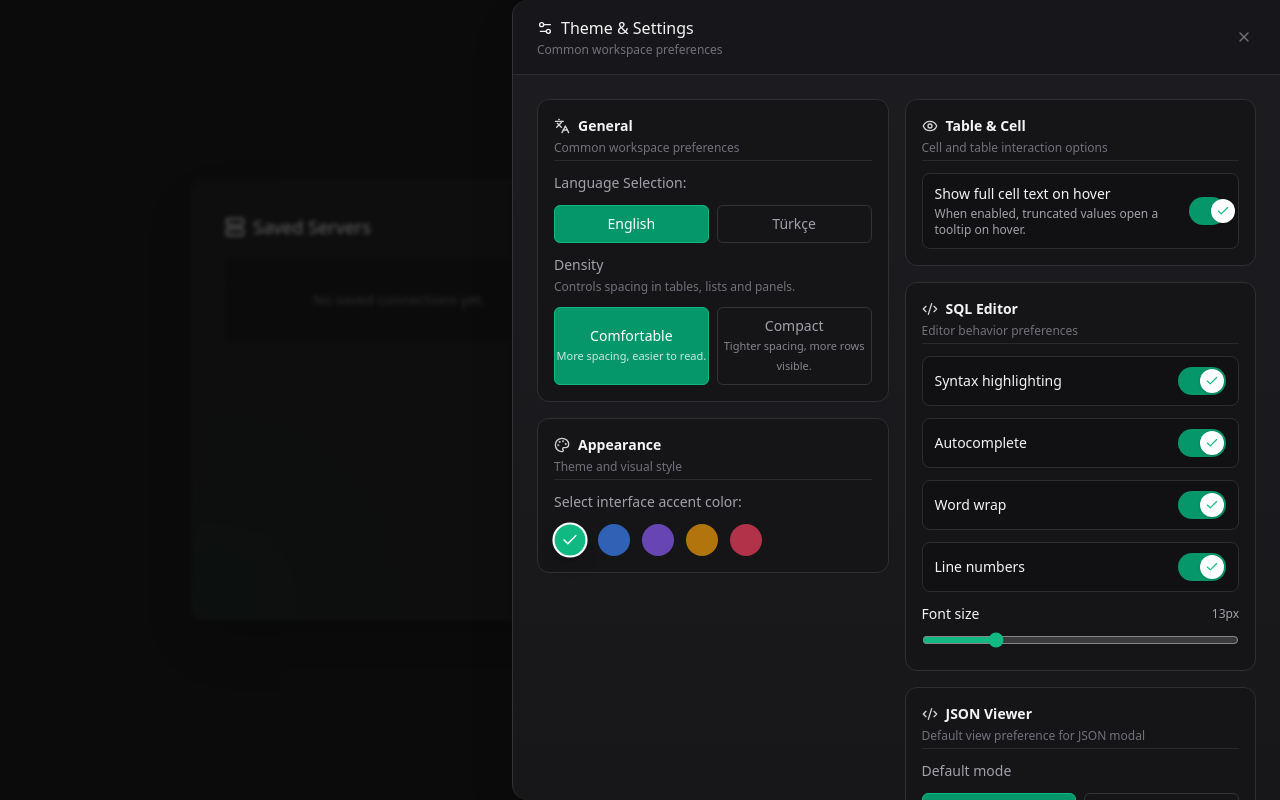
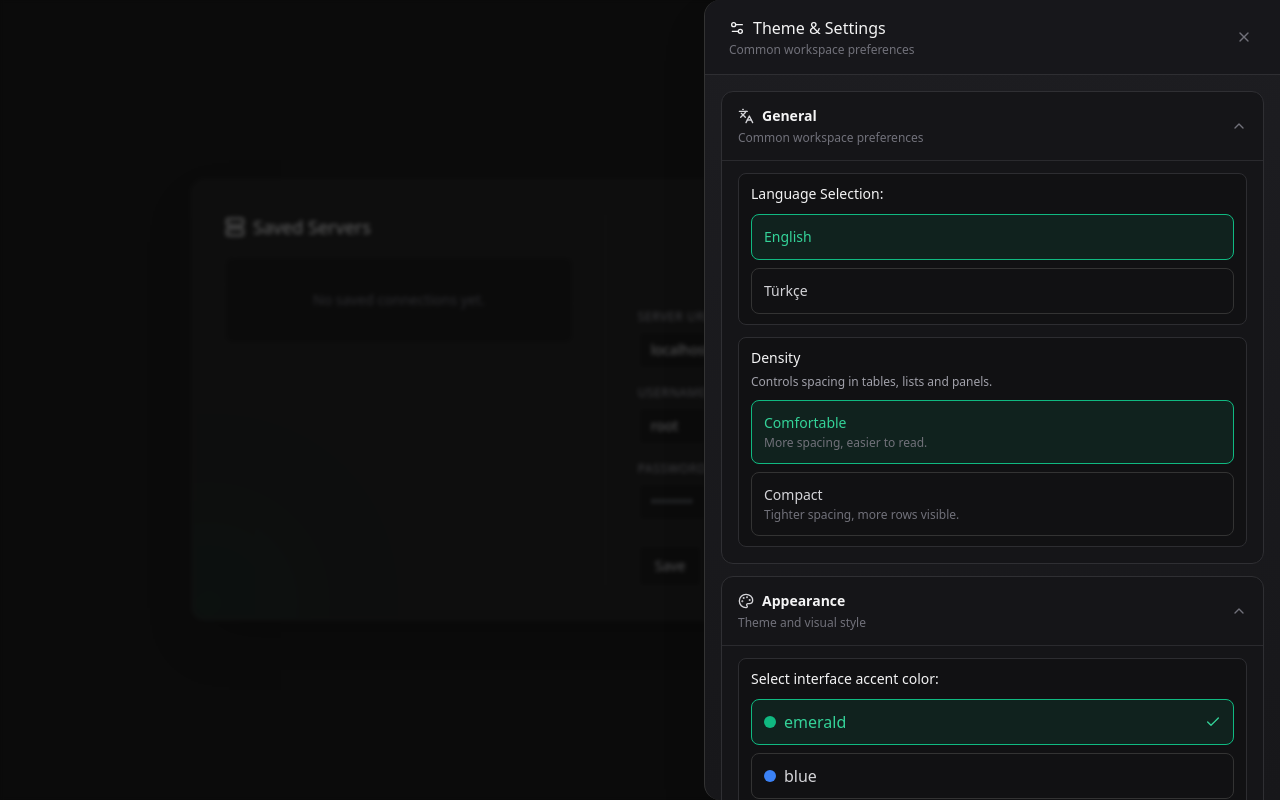
Before and after one commit to Netsper/OneDB, a React (Vite) app in the folder frontend/: page / in a window 1280 px wide. Both pictures are taken after a click on the button "Theme & Settings". Built offline with nearby package versions, Linux system fonts and the light colour scheme.

Commit message:
settings: redesign drawer into vertical accordion layout

```diff
--- a/frontend/src/components/modals/SettingsModal.jsx
+++ b/frontend/src/components/modals/SettingsModal.jsx
@@ -1,47 +1,98 @@
-import React, { useEffect, useState } from 'react';
-import { Check, Code2, Eye, Languages, Palette, Settings2, X } from 'lucide-react';
+import React, { useEffect, useMemo, useState } from 'react';
+import {
+  Check,
+  ChevronDown,
+  Code2,
+  Eye,
+  Languages,
+  Palette,
+  Settings2,
+  SlidersHorizontal,
+  X,
+} from 'lucide-react';
 
-function Section({ icon: Icon, title, description, children }) {
+function AccordionSection({ icon: Icon, title, description, isOpen, onToggle, children }) {
   return (
-    <section className="rounded-xl border border-[#2f2f33] bg-[#151518] p-4 space-y-3">
-      <header className="space-y-1 pb-1 border-b border-[#2a2a2e]">
+    <section className="rounded-xl border border-[#2f2f33] bg-[#151518] overflow-hidden">
+      <button
+        type="button"
+        onClick={onToggle}
+        className="w-full px-4 py-3.5 flex items-center justify-between text-left hover:bg-[#1b1b1f] transition-colors"
+      >
+        <div className="min-w-0">
           <h4 className="text-sm font-semibold text-zinc-100 flex items-center gap-2">
-          <Icon className="w-4 h-4 text-zinc-300" />
-          {title}
+            <Icon className="w-4 h-4 text-zinc-300 shrink-0" />
+            <span className="truncate">{title}</span>
           </h4>
-        {description && <p className="text-xs text-zinc-500">{description}</p>}
-      </header>
-      <div className="space-y-3">{children}</div>
+          {description ? <p className="text-xs text-zinc-500 mt-1">{description}</p> : null}
+        </div>
+        <ChevronDown
+          className={`w-4 h-4 text-zinc-500 transition-transform shrink-0 ${
+            isOpen ? 'rotate-180' : ''
+          }`}
+        />
+      </button>
+
+      {isOpen ? <div className="px-4 pb-4 border-t border-[#2a2a2e] space-y-3 pt-3">{children}</div> : null}
     </section>
+  );
+}
+
+function SettingRow({ title, description, children }) {
+  return (
+    <div className="rounded-lg border border-[#2d2d31] bg-[#111113] px-3 py-2.5 space-y-1.5">
+      <p className="text-sm text-zinc-100">{title}</p>
+      {description ? <p className="text-xs text-zinc-400">{description}</p> : null}
+      <div className="pt-1">{children}</div>
+    </div>
   );
 }
 
 function ToggleRow({ label, description, checked, onChange, tc }) {
   return (
     <label className="flex items-center justify-between gap-4 rounded-lg border border-[#2d2d31] bg-[#111113] px-3 py-2.5 transition-colors hover:border-[#3b3b42]">
-      <div className="space-y-0.5">
+      <div className="space-y-0.5 min-w-0">
         <p className="text-sm text-zinc-100">{label}</p>
-        {description && <p className="text-xs text-zinc-400">{description}</p>}
+        {description ? <p className="text-xs text-zinc-400">{description}</p> : null}
       </div>
       <button
         type="button"
         onClick={onChange}
-        className={`relative inline-flex h-7 w-12 items-center rounded-full p-0.5 transition-all focus:outline-none ${
-          checked
-            ? `${tc.bg} ${tc.border}`
-            : 'border border-[#3b3b42] bg-[#25252a]'
+        className={`relative inline-flex h-7 w-12 items-center rounded-full p-0.5 border transition-all focus:outline-none ${
+          checked ? `${tc.border} ${tc.bg}` : 'border-[#3b3b42] bg-[#25252a]'
         }`}
         aria-pressed={checked}
       >
         <span
           className={`inline-flex h-6 w-6 items-center justify-center rounded-full bg-white shadow transition-transform ${
-            checked ? `translate-x-5 ${tc.text}` : 'translate-x-0 text-zinc-400'
+            checked ? 'translate-x-5' : 'translate-x-0'
           }`}
         >
-          {checked ? <Check className="h-3.5 w-3.5" /> : <span className="h-1.5 w-1.5 rounded-full bg-zinc-400" />}
+          {checked ? (
+            <Check className={`h-3.5 w-3.5 ${tc.text}`} />
+          ) : (
+            <span className="h-1.5 w-1.5 rounded-full bg-zinc-400" />
+          )}
         </span>
       </button>
     </label>
+  );
+}
+
+function ChoiceButton({ active, onClick, title, subtitle, tc }) {
+  return (
+    <button
+      type="button"
+      onClick={onClick}
+      className={`w-full text-left p-3 rounded-lg border transition-colors ${
+        active
+          ? `${tc.border} ${tc.lightBg} ${tc.textLight}`
+          : 'border-[#333] text-zinc-300 hover:bg-[#232323]'
+      }`}
+    >
+      <span className="block text-sm">{title}</span>
+      {subtitle ? <span className="block text-xs text-zinc-500 mt-0.5">{subtitle}</span> : null}
+    </button>
   );
 }
 
@@ -72,6 +123,49 @@ export default function SettingsModal({
   themes,
 }) {
   const [isEntering, setIsEntering] = useState(false);
+  const [openSections, setOpenSections] = useState({
+    general: true,
+    appearance: true,
+    table: true,
+    sql: true,
+    json: true,
+  });
+
+  const sections = useMemo(
+    () => [
+      {
+        key: 'general',
+        icon: Languages,
+        title: t('settingsGeneral'),
+        description: t('settingsGeneralDesc'),
+      },
+      {
+        key: 'appearance',
+        icon: Palette,
+        title: t('settingsAppearance'),
+        description: t('settingsAppearanceDesc'),
+      },
+      {
+        key: 'table',
+        icon: Eye,
+        title: t('settingsTable'),
+        description: t('settingsTableDesc'),
+      },
+      {
+        key: 'sql',
+        icon: Code2,
+        title: t('settingsSqlEditor'),
+        description: t('settingsSqlDesc'),
+      },
+      {
+        key: 'json',
+        icon: SlidersHorizontal,
+        title: t('settingsJsonViewer'),
+        description: t('settingsJsonDesc'),
+      },
+    ],
+    [t],
+  );
 
   useEffect(() => {
     if (!isOpen) {
@@ -109,7 +203,7 @@ export default function SettingsModal({
         aria-label={t('close')}
       />
       <div
-        className={`absolute inset-y-0 right-0 w-full max-w-3xl bg-gradient-to-b from-[#1d1d21] to-[#17171a] border-l border-[#333] rounded-l-2xl flex flex-col shadow-2xl transition-all duration-300 ease-out ${
+        className={`absolute inset-y-0 right-0 w-full max-w-xl bg-gradient-to-b from-[#1d1d21] to-[#17171a] border-l border-[#333] rounded-l-2xl flex flex-col shadow-2xl transition-all duration-300 ease-out ${
           isEntering ? 'translate-x-0 opacity-100' : 'translate-x-8 opacity-0'
         }`}
       >
@@ -127,96 +221,98 @@ export default function SettingsModal({
             <X className="w-4 h-4" />
           </button>
         </div>
-        <div className="p-6 overflow-y-auto flex-1">
-          <div className="grid grid-cols-1 xl:grid-cols-2 gap-4">
-            <div className="space-y-4">
-              <Section
-                icon={Languages}
-                title={t('settingsGeneral')}
-                description={t('settingsGeneralDesc')}
+
+        <div className="p-4 overflow-y-auto flex-1 custom-scrollbar space-y-3">
+          {sections.map((section) => (
+            <AccordionSection
+              key={section.key}
+              icon={section.icon}
+              title={section.title}
+              description={section.description}
+              isOpen={Boolean(openSections[section.key])}
+              onToggle={() =>
+                setOpenSections((prev) => ({
+                  ...prev,
+                  [section.key]: !prev[section.key],
+                }))
+              }
             >
-                <p className="text-sm text-zinc-400">{t('languageSelect')}</p>
-                <div className="flex gap-2">
-                  <button
+              {section.key === 'general' ? (
+                <>
+                  <SettingRow title={t('languageSelect')}>
+                    <div className="space-y-2">
+                      <ChoiceButton
+                        active={lang === 'en'}
                         onClick={() => setLang('en')}
-                    className={`flex-1 py-2 rounded-md text-sm transition-colors border ${lang === 'en' ? `${tc.bg} ${tc.border} text-white` : 'border-[#333] text-zinc-400 hover:bg-[#2e2e32]'}`}
-                  >
-                    English
-                  </button>
-                  <button
+                        title="English"
+                        tc={tc}
+                      />
+                      <ChoiceButton
+                        active={lang === 'tr'}
                         onClick={() => setLang('tr')}
-                    className={`flex-1 py-2 rounded-md text-sm transition-colors border ${lang === 'tr' ? `${tc.bg} ${tc.border} text-white` : 'border-[#333] text-zinc-400 hover:bg-[#2e2e32]'}`}
-                  >
-                    Türkçe
-                  </button>
+                        title="Türkçe"
+                        tc={tc}
+                      />
                     </div>
-                <div className="space-y-1">
-                  <p className="text-sm text-zinc-400">{t('settingsDensity')}</p>
-                  <p className="text-xs text-zinc-500">{t('settingsDensityDesc')}</p>
-                </div>
-                <div className="flex gap-2">
-                  <button
+                  </SettingRow>
+
+                  <SettingRow title={t('settingsDensity')} description={t('settingsDensityDesc')}>
+                    <div className="space-y-2">
+                      <ChoiceButton
+                        active={settings.uiDensity === 'comfortable'}
                         onClick={() =>
                           updateSetting((prev) => ({
                             ...prev,
                             uiDensity: 'comfortable',
                           }))
                         }
-                    className={`flex-1 py-2 rounded-md text-sm transition-colors border ${
-                      settings.uiDensity === 'comfortable'
-                        ? `${tc.bg} ${tc.border} text-white`
-                        : 'border-[#333] text-zinc-400 hover:bg-[#2e2e32]'
-                    }`}
-                  >
-                    <span className="block">{t('settingsDensityComfortable')}</span>
-                    <span className="block text-[11px] opacity-80">
-                      {t('settingsDensityComfortableDesc')}
-                    </span>
-                  </button>
-                  <button
+                        title={t('settingsDensityComfortable')}
+                        subtitle={t('settingsDensityComfortableDesc')}
+                        tc={tc}
+                      />
+                      <ChoiceButton
+                        active={settings.uiDensity === 'compact'}
                         onClick={() =>
                           updateSetting((prev) => ({
                             ...prev,
                             uiDensity: 'compact',
                           }))
                         }
-                    className={`flex-1 py-2 rounded-md text-sm transition-colors border ${
-                      settings.uiDensity === 'compact'
-                        ? `${tc.bg} ${tc.border} text-white`
-                        : 'border-[#333] text-zinc-400 hover:bg-[#2e2e32]'
-                    }`}
-                  >
-                    <span className="block">{t('settingsDensityCompact')}</span>
-                    <span className="block text-[11px] opacity-80">
-                      {t('settingsDensityCompactDesc')}
-                    </span>
-                  </button>
+                        title={t('settingsDensityCompact')}
+                        subtitle={t('settingsDensityCompactDesc')}
+                        tc={tc}
+                      />
                     </div>
-              </Section>
+                  </SettingRow>
+                </>
+              ) : null}
 
-              <Section
-                icon={Palette}
-                title={t('settingsAppearance')}
-                description={t('settingsAppearanceDesc')}
-              >
-                <p className="text-sm text-zinc-400">{t('accentColor')}</p>
-                <div className="flex gap-3 flex-wrap">
+              {section.key === 'appearance' ? (
+                <SettingRow title={t('accentColor')}>
+                  <div className="space-y-2">
                     {Object.entries(themes).map(([key, themeObj]) => (
                       <button
                         key={key}
+                        type="button"
                         onClick={() => setTheme(key)}
-                      className={`w-8 h-8 rounded-full ${themeObj.previewClass} border-2 transition-all flex items-center justify-center ${theme === key ? 'border-white scale-110 shadow-lg' : 'border-transparent hover:scale-110 opacity-70 hover:opacity-100'}`}
-                      title={themeObj.nameKey}
+                        className={`w-full text-left px-3 py-2.5 rounded-lg border transition-colors flex items-center justify-between gap-3 ${
+                          theme === key
+                            ? `${tc.border} ${tc.lightBg} ${tc.textLight}`
+                            : 'border-[#333] text-zinc-300 hover:bg-[#232323]'
+                        }`}
                       >
-                      {theme === key && <Check className="w-4 h-4 text-white" />}
+                        <span className="flex items-center gap-2 min-w-0">
+                          <span className={`w-3 h-3 rounded-full ${themeObj.previewClass}`} />
+                          <span className="truncate">{themeObj.nameKey}</span>
+                        </span>
+                        {theme === key ? <Check className={`w-4 h-4 ${tc.textLight}`} /> : null}
                       </button>
                     ))}
                   </div>
-              </Section>
-            </div>
+                </SettingRow>
+              ) : null}
 
-            <div className="space-y-4">
-              <Section icon={Eye} title={t('settingsTable')} description={t('settingsTableDesc')}>
+              {section.key === 'table' ? (
                 <ToggleRow
                   label={t('settingsTooltipOnHover')}
                   description={t('settingsTooltipOnHoverDesc')}
@@ -229,9 +325,10 @@ export default function SettingsModal({
                   }
                   tc={tc}
                 />
-              </Section>
+              ) : null}
 
-              <Section icon={Code2} title={t('settingsSqlEditor')} description={t('settingsSqlDesc')}>
+              {section.key === 'sql' ? (
+                <>
                   <ToggleRow
                     label={t('settingsSqlSyntaxHighlight')}
                     checked={settings.sqlEditor.syntaxHighlight}
@@ -258,10 +355,9 @@ export default function SettingsModal({
                     onChange={() => updateSqlEditor('lineNumbers', !settings.sqlEditor.lineNumbers)}
                     tc={tc}
                   />
-                <div className="space-y-2">
-                  <div className="flex items-center justify-between">
-                    <p className="text-sm text-zinc-100">{t('settingsSqlFontSize')}</p>
-                    <span className="text-xs text-zinc-400">{settings.sqlEditor.fontSize}px</span>
+                  <SettingRow title={t('settingsSqlFontSize')}>
+                    <div className="flex items-center justify-between mb-2">
+                      <span className="text-xs text-zinc-500">{settings.sqlEditor.fontSize}px</span>
                     </div>
                     <input
                       type="range"
@@ -271,17 +367,15 @@ export default function SettingsModal({
                       onChange={(event) => updateSqlEditor('fontSize', Number(event.target.value))}
                       className={`w-full ${tc.accent}`}
                     />
-                </div>
-              </Section>
+                  </SettingRow>
+                </>
+              ) : null}
 
-              <Section
-                icon={Code2}
-                title={t('settingsJsonViewer')}
-                description={t('settingsJsonDesc')}
-              >
-                <p className="text-sm text-zinc-400">{t('settingsJsonDefaultMode')}</p>
-                <div className="flex gap-2">
-                  <button
+              {section.key === 'json' ? (
+                <SettingRow title={t('settingsJsonDefaultMode')}>
+                  <div className="space-y-2">
+                    <ChoiceButton
+                      active={settings.jsonViewer.defaultMode === 'tree'}
                       onClick={() =>
                         updateSetting((prev) => ({
                           ...prev,
@@ -291,15 +385,11 @@ export default function SettingsModal({
                           },
                         }))
                       }
-                    className={`flex-1 py-2 rounded-md text-sm transition-colors border ${
-                      settings.jsonViewer.defaultMode === 'tree'
-                        ? `${tc.bg} ${tc.border} text-white`
-                        : 'border-[#333] text-zinc-400 hover:bg-[#2e2e32]'
-                    }`}
-                  >
-                    {t('settingsJsonModeTree')}
-                  </button>
-                  <button
+                      title={t('settingsJsonModeTree')}
+                      tc={tc}
+                    />
+                    <ChoiceButton
+                      active={settings.jsonViewer.defaultMode === 'raw'}
                       onClick={() =>
                         updateSetting((prev) => ({
                           ...prev,
@@ -309,18 +399,14 @@ export default function SettingsModal({
                           },
                         }))
                       }
-                    className={`flex-1 py-2 rounded-md text-sm transition-colors border ${
-                      settings.jsonViewer.defaultMode === 'raw'
-                        ? `${tc.bg} ${tc.border} text-white`
-                        : 'border-[#333] text-zinc-400 hover:bg-[#2e2e32]'
-                    }`}
-                  >
-                    {t('settingsJsonModeRaw')}
-                  </button>
+                      title={t('settingsJsonModeRaw')}
+                      tc={tc}
+                    />
                   </div>
-              </Section>
-            </div>
-          </div>
+                </SettingRow>
+              ) : null}
+            </AccordionSection>
+          ))}
         </div>
       </div>
     </div>
```
Lines whose indentation alone changed are shown as unchanged.
